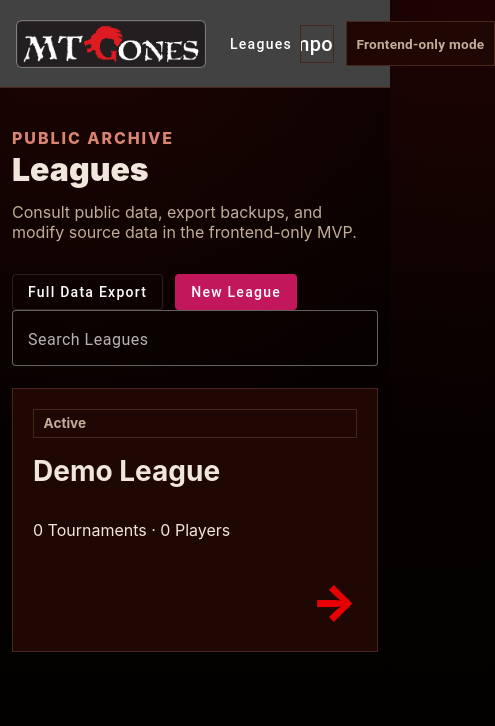
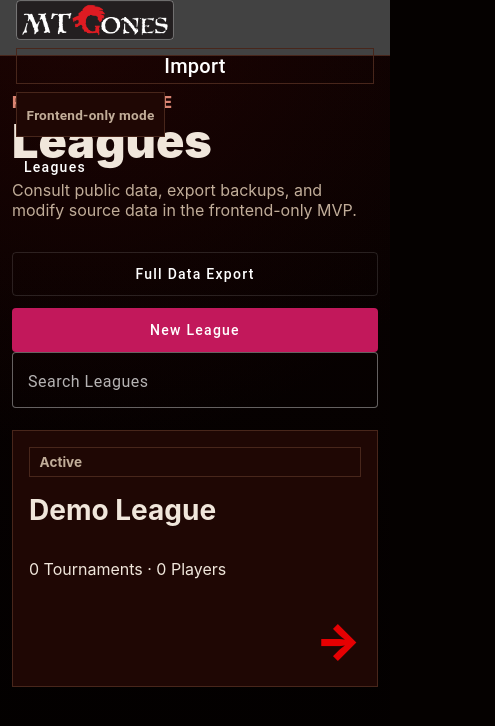
Before and after one commit to AronGomu/gones, an Angular app: page /leagues in a window 390 px wide. Shown: the top 726 px of the page, 495 px wide, since content can reach past the window. Built offline with nearby package versions, Linux system fonts and the light colour scheme.

Commit message:
feat: make layout phone-first responsive

```diff
--- a/src/app/features/leagues/league-detail.component.ts
+++ b/src/app/features/leagues/league-detail.component.ts
@@ -44,7 +44,7 @@ import { BackButtonComponent } from '../../shared/back-button.component';
           <mat-card-content>
             <mat-form-field appearance="outline"><mat-label>Status</mat-label><mat-select [(ngModel)]="draft().status"><mat-option value="active">Active</mat-option><mat-option value="completed">Completed</mat-option></mat-select></mat-form-field>
           </mat-card-content>
-          <mat-card-actions align="end"><button mat-button (click)="cancelEdit()">Cancel Esc</button><button mat-flat-button color="primary" (click)="save()" [disabled]="saving()">Save {{ saveShortcutLabel }}</button></mat-card-actions>
+          <mat-card-actions align="end"><button mat-button aria-keyshortcuts="Escape" (click)="cancelEdit()">Cancel Esc</button><button mat-flat-button color="primary" (click)="save()" [disabled]="saving()">Save {{ saveShortcutLabel }}</button></mat-card-actions>
         </mat-card>
       }
 
--- a/src/app/features/tournaments/tournament-detail.component.ts
+++ b/src/app/features/tournaments/tournament-detail.component.ts
@@ -37,7 +37,7 @@ import { BackButtonComponent } from '../../shared/back-button.component';
         @if (!editing()) { <button mat-flat-button color="primary" (click)="startEdit()" [disabled]="currentLeague().status === 'completed'">Edit source data</button> }
       </section>
       @if (currentLeague().status === 'completed') { <p class="muted">Completed Leagues block normal Tournament source-data edits until reopened as active.</p> }
-      @if (editing() && !titleOnlyEditing()) { <mat-card class="panel edit-banner"><mat-card-title>Unsaved tournament draft</mat-card-title><mat-card-actions align="end"><button mat-button (click)="cancelEdit()">Cancel Esc</button><button mat-flat-button color="primary" (click)="save()" [disabled]="saving()">Save {{ saveShortcutLabel }}</button></mat-card-actions></mat-card> }
+      @if (editing() && !titleOnlyEditing()) { <mat-card class="panel edit-banner"><mat-card-title>Unsaved tournament draft</mat-card-title><mat-card-actions align="end"><button mat-button aria-keyshortcuts="Escape" (click)="cancelEdit()">Cancel Esc</button><button mat-flat-button color="primary" (click)="save()" [disabled]="saving()">Save {{ saveShortcutLabel }}</button></mat-card-actions></mat-card> }
       @if (warnings().length) { <p class="warning">Warnings: {{ warnings().length }} source-data issue(s) need review.</p> }
       <section class="stack"><h2>Tournament Ranking</h2><gones-ranking-table [rows]="result().rows" emptyText="No valid Round Entries yet" /></section>
       <section class="stack">
@@ -55,8 +55,8 @@ import { BackButtonComponent } from '../../shared/back-button.component';
                 <div class="entry-row" [class.invalid]="entry.kind === 'invalid'">
                   @if (entry.kind === 'match') {
                     @if (editing() && !titleOnlyEditing()) {
-                      <input [(ngModel)]="entry.table" aria-label="Table"><input [(ngModel)]="entry.player1Name" aria-label="Player 1"><input [(ngModel)]="entry.player1DeckArchetype" aria-label="Player 1 Deck Archetype"><input type="number" [(ngModel)]="entry.player1Score" aria-label="Player 1 Score"><input type="number" [(ngModel)]="entry.player2Score" aria-label="Player 2 Score"><input [(ngModel)]="entry.player2Name" aria-label="Player 2"><input [(ngModel)]="entry.player2DeckArchetype" aria-label="Player 2 Deck Archetype"><button mat-button color="warn" (click)="deleteEntry(round, entry.id)">Delete</button>
-                    } @else { <span>Table {{ entry.table }}</span><span>{{ entry.player1Name }} {{ entry.player1Score }}-{{ entry.player2Score }} {{ entry.player2Name }}</span><span>{{ entry.player1DeckArchetype }} / {{ entry.player2DeckArchetype }}</span> }
+                      <label><span>Table</span><input [(ngModel)]="entry.table" aria-label="Table"></label><label><span>Player 1</span><input [(ngModel)]="entry.player1Name" aria-label="Player 1"></label><label><span>Deck 1</span><input [(ngModel)]="entry.player1DeckArchetype" aria-label="Player 1 Deck Archetype"></label><label><span>Score</span><input type="number" [(ngModel)]="entry.player1Score" aria-label="Player 1 Score"></label><label><span>Score</span><input type="number" [(ngModel)]="entry.player2Score" aria-label="Player 2 Score"></label><label><span>Player 2</span><input [(ngModel)]="entry.player2Name" aria-label="Player 2"></label><label><span>Deck 2</span><input [(ngModel)]="entry.player2DeckArchetype" aria-label="Player 2 Deck Archetype"></label><button mat-button color="warn" (click)="deleteEntry(round, entry.id)">Delete</button>
+                    } @else { <span class="entry-table">Table {{ entry.table }}</span><span class="entry-match">{{ entry.player1Name }} {{ entry.player1Score }}-{{ entry.player2Score }} {{ entry.player2Name }}</span><span class="entry-decks">{{ entry.player1DeckArchetype }} / {{ entry.player2DeckArchetype }}</span> }
                   } @else if (entry.kind === 'bye') { <span>Table {{ entry.table }}</span><span>{{ entry.playerName }} bye</span> }
                   @else { <span>Invalid row</span><span>{{ entry.rawText }}</span> }
                 </div>
--- a/src/app/shared/ranking-table.component.ts
+++ b/src/app/shared/ranking-table.component.ts
@@ -1,4 +1,4 @@
-import { Component, Input } from '@angular/core';
+import { Component, HostListener, Input, signal } from '@angular/core';
 import { RouterLink } from '@angular/router';
 import { MatTableModule } from '@angular/material/table';
 import { RankingRow } from '../domain/results';
@@ -10,8 +10,26 @@ import { RankingRow } from '../domain/results';
   template: `
     @if (!rows.length) {
       <p class="muted" data-cy="empty-ranking">{{ emptyText }}</p>
+    } @else if (isPhoneLayout()) {
+      <ol class="ranking-cards" data-cy="ranking-card-list" aria-label="Ranking list">
+        @for (row of rows; track row.playerName) {
+          <li class="ranking-card">
+            <div class="ranking-card-main">
+              <span class="rank-badge">#{{ row.rank }}</span>
+              <a [routerLink]="['/players', row.playerName]">{{ row.playerName }}</a>
+            </div>
+            <dl class="ranking-card-stats">
+              <div><dt>Record</dt><dd>{{ row.matchWins }}-{{ row.matchLosses }}-{{ row.matchDraws }} @if (row.byes) { <span>({{ row.byes }} bye)</span> }</dd></div>
+              <div><dt>Pts</dt><dd>{{ row.points }}</dd></div>
+              <div><dt>OMW</dt><dd>{{ formatPercentage(row.opponentsMatchWinPercentage) }}</dd></div>
+              <div><dt>GW</dt><dd>{{ formatPercentage(row.gameWinPercentage) }}</dd></div>
+              <div><dt>OGW</dt><dd>{{ formatPercentage(row.opponentsGameWinPercentage) }}</dd></div>
+            </dl>
+          </li>
+        }
+      </ol>
     } @else {
-      <div class="table-wrap">
+      <div class="table-wrap" aria-label="Ranking table">
         <table mat-table [dataSource]="rows" class="ranking-table" data-cy="ranking-table">
           <ng-container matColumnDef="rank"><th mat-header-cell *matHeaderCellDef>Rank</th><td mat-cell *matCellDef="let row">{{ row.rank }}</td></ng-container>
           <ng-container matColumnDef="player"><th mat-header-cell *matHeaderCellDef>Player</th><td mat-cell *matCellDef="let row"><a [routerLink]="['/players', row.playerName]">{{ row.playerName }}</a></td></ng-container>
@@ -31,8 +49,17 @@ export class RankingTableComponent {
   @Input({ required: true }) rows: RankingRow[] = [];
   @Input() emptyText = 'No result yet';
   columns = ['rank', 'player', 'record', 'points', 'omw', 'gw', 'ogw'];
+  readonly isPhoneLayout = signal(getIsPhoneLayout());
+
+  @HostListener('window:resize') updateLayout(): void {
+    this.isPhoneLayout.set(getIsPhoneLayout());
+  }
 
   formatPercentage(value: number | null | undefined): string {
     return value === null || value === undefined ? 'N/A' : `${Math.round(value * 100)}%`;
   }
 }
+
+function getIsPhoneLayout(): boolean {
+  return typeof window !== 'undefined' && window.matchMedia('(max-width: 760px)').matches;
+}
--- a/src/styles.css
+++ b/src/styles.css
@@ -17,31 +17,37 @@
 html { color-scheme: dark; }
 body {
   margin: 0;
-  min-height: 100vh;
+  min-width: 0;
+  min-height: 100dvh;
+  overflow-x: hidden;
   background: radial-gradient(circle at 20% 0%, oklch(23% 0.08 28 / 0.38), transparent 28rem), linear-gradient(180deg, oklch(11% 0.028 28), oklch(7% 0.018 30) 44rem), var(--forge);
   color: var(--ash);
   font-family: Inter, Roboto, system-ui, sans-serif;
 }
-a { color: oklch(86% 0.18 28); }
-.app-toolbar { position: sticky; top: 0; z-index: 20; border-bottom: 1px solid var(--soot); background: var(--black-metal); }
+*, *::before, *::after { box-sizing: border-box; }
+a { color: oklch(86% 0.18 28); overflow-wrap: anywhere; }
+img, table, textarea, input, mat-form-field { max-width: 100%; }
+button, .file-button, a[mat-button], a[mat-stroked-button], a[mat-flat-button] { min-height: 44px; }
+.app-toolbar { position: sticky; top: 0; z-index: 20; min-width: 0; border-bottom: 1px solid var(--soot); background: var(--black-metal); gap: .5rem; }
 .brand { display: inline-flex; align-items: center; margin-right: 1rem; }
 .brand img { width: auto; height: 48px; }
 .nav-links { display: flex; gap: .25rem; }
 .spacer { flex: 1 1 auto; }
 .setup-chip, .status { border: 1px solid var(--soot); background: var(--iron); color: var(--dim-ash); padding: .35rem .6rem; font-size: .85rem; font-weight: 700; }
 .status.completed { color: var(--steel); }
-.app-main { width: min(1280px, calc(100vw - 32px)); margin-inline: auto; padding: 2rem 0 4rem; display: grid; gap: 1.5rem; }
-.page-heading, .section-header { display: flex; align-items: flex-start; justify-content: space-between; gap: 1rem; flex-wrap: wrap; }
-h1 { margin: 0; font-size: clamp(2rem, 5vw, 4rem); line-height: 1; font-weight: 900; }
+.app-main { width: min(1280px, calc(100vw - 32px)); min-width: 0; margin-inline: auto; padding: 2rem 0 4rem; display: grid; gap: 1.5rem; }
+.page-heading, .section-header { display: flex; align-items: flex-start; justify-content: space-between; gap: 1rem; flex-wrap: wrap; min-width: 0; }
+.page-heading > *, .section-header > * { min-width: 0; }
+h1 { margin: 0; font-size: clamp(2rem, 12vw, 4rem); line-height: 1; font-weight: 900; overflow-wrap: anywhere; }
 .editable-title { appearance: none; border: 0; background: transparent; color: inherit; cursor: text; font: inherit; line-height: inherit; padding: 0; text-align: left; }
 .editable-title:hover, .editable-title:focus-visible { color: var(--hot-blood); text-decoration: underline; text-underline-offset: .16em; }
 .editable-title:disabled { color: var(--steel); cursor: not-allowed; text-decoration: none; }
 .title-field { width: min(100%, 640px); }
 h2 { margin: 0; font-size: 1.5rem; }
 .kicker { margin: 0 0 .35rem; color: oklch(70% 0.11 33); text-transform: uppercase; letter-spacing: .12em; font-weight: 800; }
-.muted { color: var(--dim-ash); }
+.muted { color: var(--dim-ash); overflow-wrap: anywhere; }
 .error, .warning { border: 1px solid oklch(62% 0.16 70); background: oklch(24% 0.08 62); color: oklch(92% 0.12 82); padding: .75rem 1rem; font-weight: 700; }
-.actions { display: flex; align-items: center; justify-content: flex-end; flex-wrap: wrap; gap: .75rem; }
+.actions { display: flex; align-items: center; justify-content: flex-end; flex-wrap: wrap; gap: .75rem; min-width: 0; }
 .back-button-row { display: flex; justify-content: flex-start; }
 .back-button-row--top { margin-bottom: .75rem; }
 .back-button-row--bottom { margin-top: .75rem; }
@@ -55,7 +61,7 @@ h2 { margin: 0; font-size: 1.5rem; }
 .stack { display: grid; gap: 1rem; }
 .search { max-width: 420px; width: 100%; }
 .league-grid { display: grid; grid-template-columns: repeat(auto-fit, minmax(min(100%, 320px), 1fr)); gap: 1rem; }
-.league-card, .tournament-card { position: relative; display: grid; gap: 1rem; border: 1px solid var(--soot); background: var(--iron); color: var(--ash); padding: 1.25rem; text-decoration: none; transition: transform .2s ease, border-color .2s ease, background .2s ease; }
+.league-card, .tournament-card { position: relative; display: grid; gap: 1rem; min-width: 0; border: 1px solid var(--soot); background: var(--iron); color: var(--ash); padding: 1.25rem; text-decoration: none; transition: transform .2s ease, border-color .2s ease, background .2s ease; overflow-wrap: anywhere; }
 .league-card:hover, .tournament-card:hover { transform: translateY(-2px); border-color: var(--blood); background: oklch(14% 0.052 29); }
 .league-card h2 { color: var(--ash); font-size: 1.75rem; }
 .open-affordance { justify-self: end; color: var(--hot-blood); font-size: 3rem; font-weight: 900; }
@@ -65,16 +71,55 @@ h2 { margin: 0; font-size: 1.5rem; }
 .file-button.disabled { opacity: .6; cursor: progress; }
 .toolbar-import { margin-right: .75rem; }
 .app-banner { margin: .75rem auto 0; width: min(1280px, calc(100vw - 32px)); box-sizing: border-box; }
-.table-wrap { overflow-x: auto; border: 1px solid var(--soot); }
-.ranking-table { width: 100%; background: var(--iron); }
+.table-wrap { overflow-x: auto; border: 1px solid var(--soot); -webkit-overflow-scrolling: touch; }
+.ranking-table { width: 100%; min-width: 680px; background: var(--iron); }
+.ranking-table th, .ranking-table td { white-space: nowrap; }
+.ranking-table td:nth-child(2) { max-width: 18rem; white-space: normal; overflow-wrap: anywhere; }
+.ranking-cards { display: none; list-style: none; margin: 0; padding: 0; gap: .75rem; }
+.ranking-card { display: grid; gap: .75rem; border: 1px solid var(--soot); background: var(--iron); padding: 1rem; }
+.ranking-card-main { display: grid; grid-template-columns: auto minmax(0, 1fr); gap: .75rem; align-items: center; font-weight: 800; }
+.rank-badge { border: 1px solid var(--soot); background: var(--black-metal); color: var(--dim-ash); padding: .25rem .5rem; }
+.ranking-card-stats { display: grid; grid-template-columns: repeat(2, minmax(0, 1fr)); gap: .5rem; margin: 0; }
+.ranking-card-stats div { min-width: 0; }
+.ranking-card-stats dt { color: var(--dim-ash); font-size: .72rem; font-weight: 800; letter-spacing: .08em; text-transform: uppercase; }
+.ranking-card-stats dd { margin: .1rem 0 0; font-weight: 700; overflow-wrap: anywhere; }
 .stat-grid { display: grid; grid-template-columns: repeat(auto-fit, minmax(160px, 1fr)); gap: 1rem; }
 .match-card, .user-card, .round-panel { border: 1px solid var(--soot); }
 .user-form { display: grid; grid-template-columns: repeat(auto-fit, minmax(220px, 1fr)); gap: 1rem; }
 .edit-banner { border-color: var(--hot-blood) !important; }
 .import-row { display: grid; grid-template-columns: minmax(0, 1fr) auto; gap: .75rem; align-items: start; }
 .entry-list { display: grid; gap: .5rem; margin-top: 1rem; }
-.entry-row { display: grid; grid-template-columns: repeat(auto-fit, minmax(110px, 1fr)); gap: .5rem; align-items: center; padding: .75rem; border: 1px solid var(--soot); background: var(--black-metal); }
+.entry-row { display: grid; grid-template-columns: repeat(auto-fit, minmax(110px, 1fr)); gap: .5rem; align-items: center; min-width: 0; padding: .75rem; border: 1px solid var(--soot); background: var(--black-metal); overflow-wrap: anywhere; }
 .entry-row.invalid { border-color: var(--blood); }
-.entry-row input { min-height: 34px; background: var(--black-metal); color: var(--ash); border: 1px solid var(--soot); padding: .35rem .5rem; }
+.entry-row label { display: grid; gap: .25rem; min-width: 0; color: var(--dim-ash); font-size: .75rem; font-weight: 800; text-transform: uppercase; letter-spacing: .06em; }
+.entry-row input { min-height: 44px; width: 100%; min-width: 0; background: var(--black-metal); color: var(--ash); border: 1px solid var(--soot); padding: .45rem .55rem; font-size: 1rem; }
+.entry-match, .entry-decks { min-width: 0; overflow-wrap: anywhere; }
 .dialog-field { width: min(420px, 76vw); }
-@media (max-width: 760px) { .app-main { width: min(100vw - 24px, 100%); padding-top: 1rem; } .app-toolbar { min-height: 88px; align-items: start; padding-top: .5rem; } .import-row { grid-template-columns: 1fr; } }
+@media (max-width: 760px) {
+  .app-main { width: 100%; padding: 1rem .75rem 4rem; gap: 1.25rem; }
+  .app-toolbar { min-height: auto; height: auto; align-items: center; padding: .5rem .75rem; flex-wrap: wrap; }
+  .brand { margin-right: .25rem; }
+  .brand img { height: 40px; }
+  .nav-links { order: 3; width: 100%; }
+  .nav-links a { width: 100%; justify-content: flex-start; }
+  .spacer { display: none; }
+  .toolbar-import, .setup-chip { margin-right: 0; }
+  .setup-chip { max-width: 100%; overflow-wrap: anywhere; }
+  .page-heading, .section-header { display: grid; grid-template-columns: 1fr; }
+  .actions { justify-content: stretch; }
+  .actions > *, .section-header button, .file-button { width: 100%; }
+  .search { max-width: none; }
+  .league-grid { grid-template-columns: 1fr; }
+  .league-card, .tournament-card, .panel, mat-card.panel { padding: 1rem; }
+  .tournament-card { grid-template-columns: 1fr auto; align-items: center; }
+  .tournament-card strong { grid-column: 1 / -1; }
+  .table-wrap { display: none; }
+  .ranking-cards { display: grid; }
+  .ranking-card-stats { grid-template-columns: repeat(2, minmax(0, 1fr)); }
+  .import-row { grid-template-columns: 1fr; }
+  .entry-row { grid-template-columns: 1fr; padding: 1rem; }
+  .entry-table { color: var(--dim-ash); font-weight: 800; text-transform: uppercase; letter-spacing: .06em; }
+  .entry-match { font-size: 1.05rem; font-weight: 800; }
+  .mat-mdc-card-actions, mat-card-actions { flex-wrap: wrap; gap: .5rem; }
+  .mat-mdc-card-actions button, mat-card-actions button { flex: 1 1 100%; }
+}
```
Also changed, not shown: 3 other files (tests, documents, lock files or other folders).
